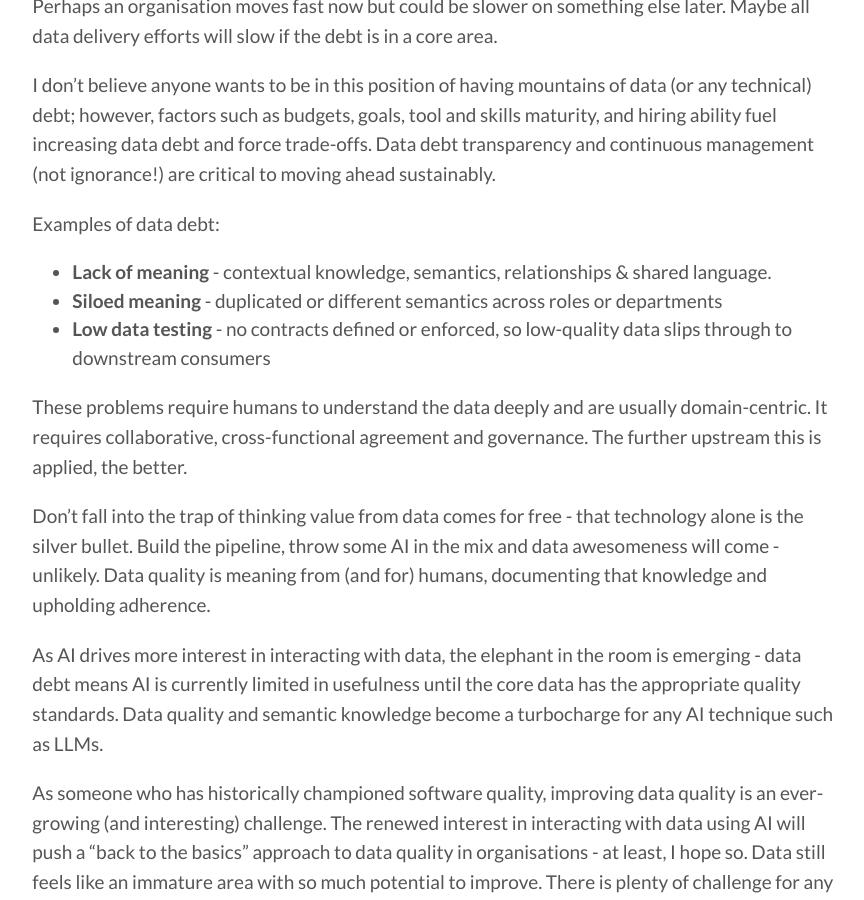
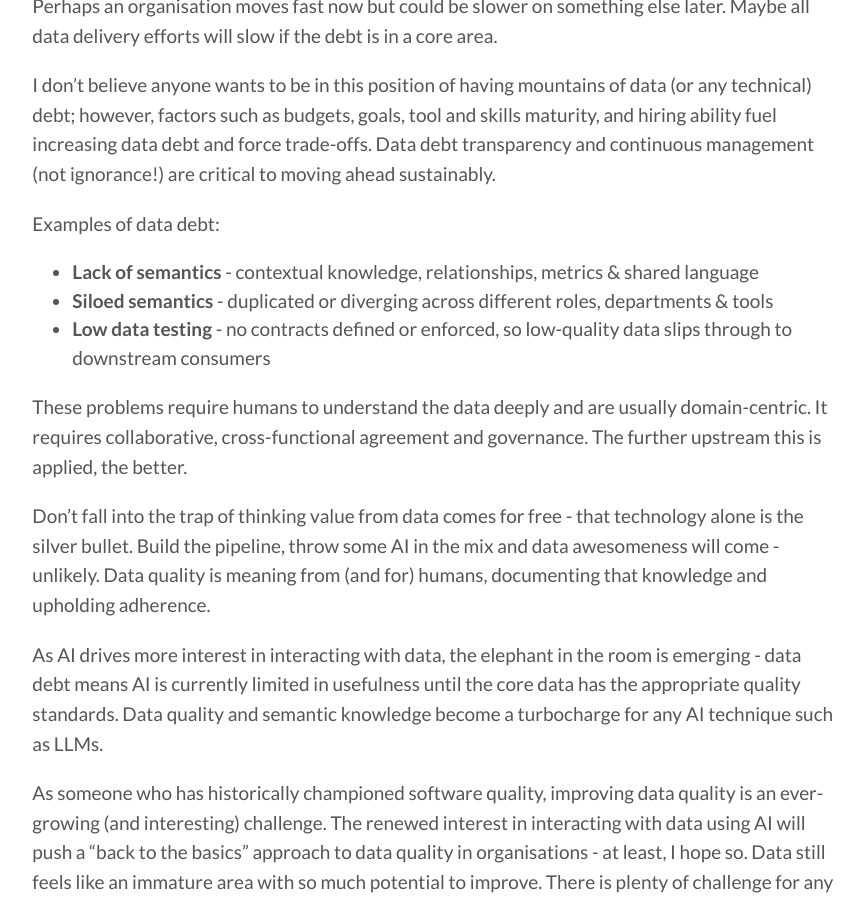
Before and after one commit to spiritedtechie/spiritedtechie.com, a Jekyll site: the page built from collections/_posts/2023-08-16-data-quality-matter-even-with-ai.md, in a window 1280 px wide and 900 px high, scrolled down 1453 px. Shown: the whole window, without its empty margins (206-1070 px from the left). Built offline with Jekyll 4.4.1, drawn with Linux system fonts in a browser that asks for light colours; nearby versions of some CDN libraries; comment, search, counter and statistics services are not loaded.

Commit message:
Tweaks to data quality post

```diff
--- a/collections/_posts/2023-08-16-data-quality-matter-even-with-ai.md
+++ b/collections/_posts/2023-08-16-data-quality-matter-even-with-ai.md
@@ -21,8 +21,8 @@ I don't believe anyone wants to be in this position of having mountains of data
 
 Examples of data debt:
 
-* **Lack of meaning** - contextual knowledge, semantics, relationships & shared language.
-* **Siloed meaning** - duplicated or different semantics across roles or departments
+* **Lack of semantics** - contextual knowledge, relationships, metrics & shared language
+* **Siloed semantics** - duplicated or diverging across different roles, departments & tools
 * **Low data testing** - no contracts defined or enforced, so low-quality data slips through to downstream consumers
 
 These problems require humans to understand the data deeply and are usually domain-centric. It requires collaborative, cross-functional agreement and governance. The further upstream this is applied, the better.
```
